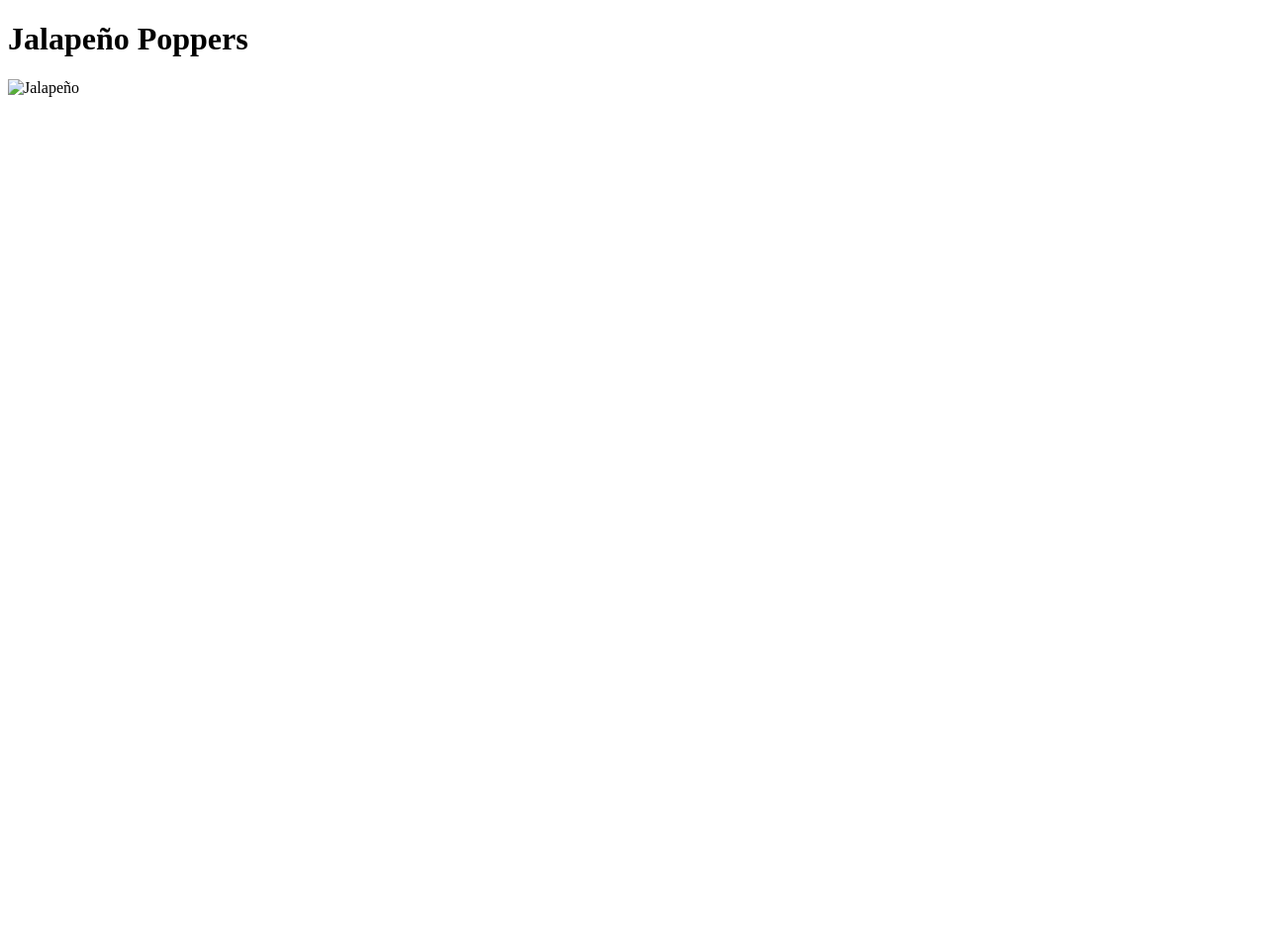
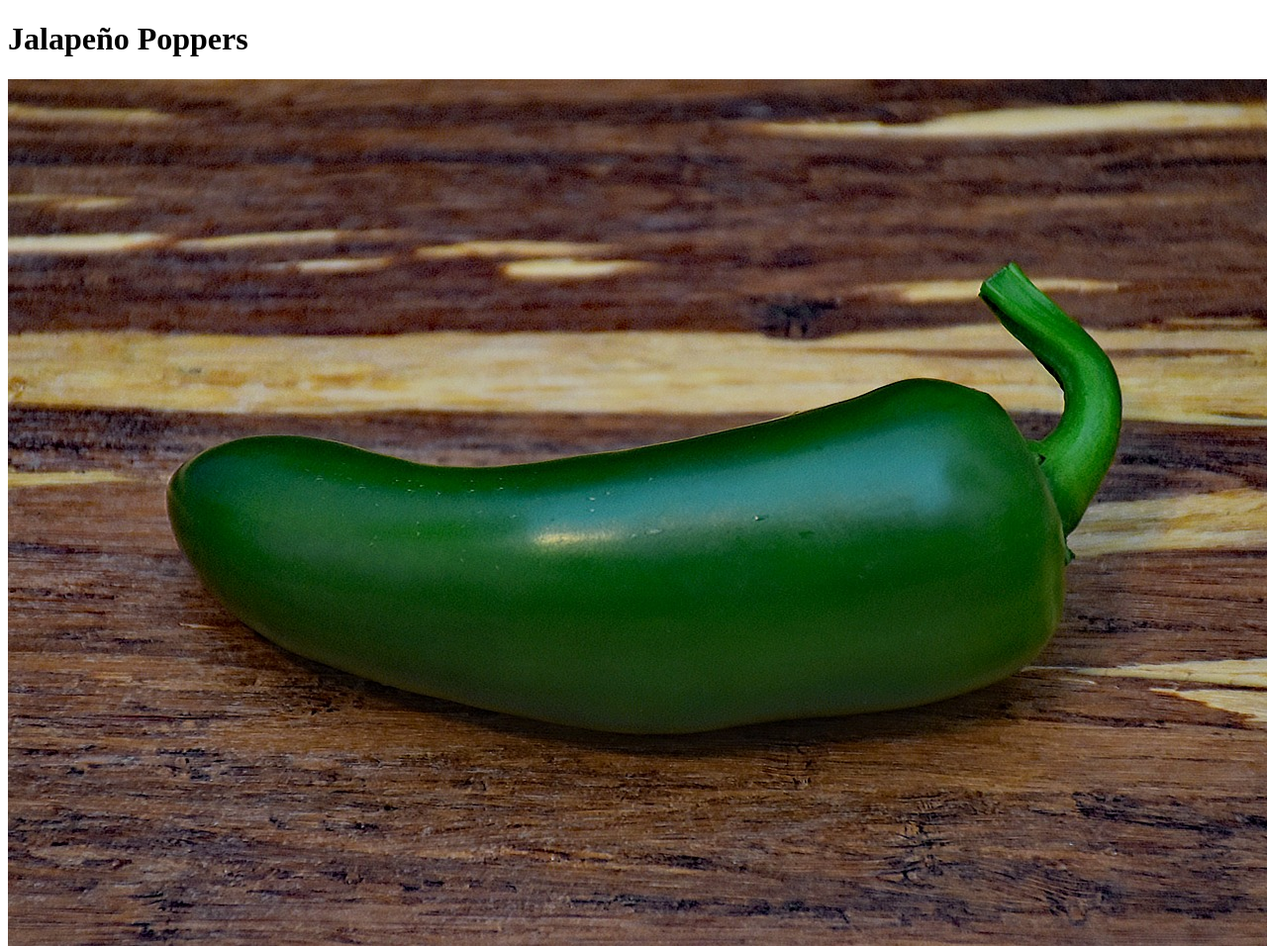
Before and after one commit to ggEnrique/family-recipes, a plain HTML site: page recipes/jalapeno-poppers.html in a window 1280 px wide. Shown: the whole page at 99% size. Before the commit the page ends 800 px from the top, so only its background shows below. Drawn offline with Linux system fonts and the light colour scheme; the site is published under a folder, as on GitHub Pages, so addresses that start at the root find nothing.

Commit message:
fixed broken linked to image of jalapeno poppers in recipe site

```diff
--- a/recipes/jalapeno-poppers.html
+++ b/recipes/jalapeno-poppers.html
@@ -7,6 +7,6 @@
 </head>
 <body>
     <h1>Jalapeño Poppers</h1>
-    <img src="/assets/jalapeno-4351153_1280.jpg" alt="Jalapeño">
+    <img src="../assets/jalapeno-4351153_1280.jpg" alt="Jalapeño">
 </body>
 </html>
```
